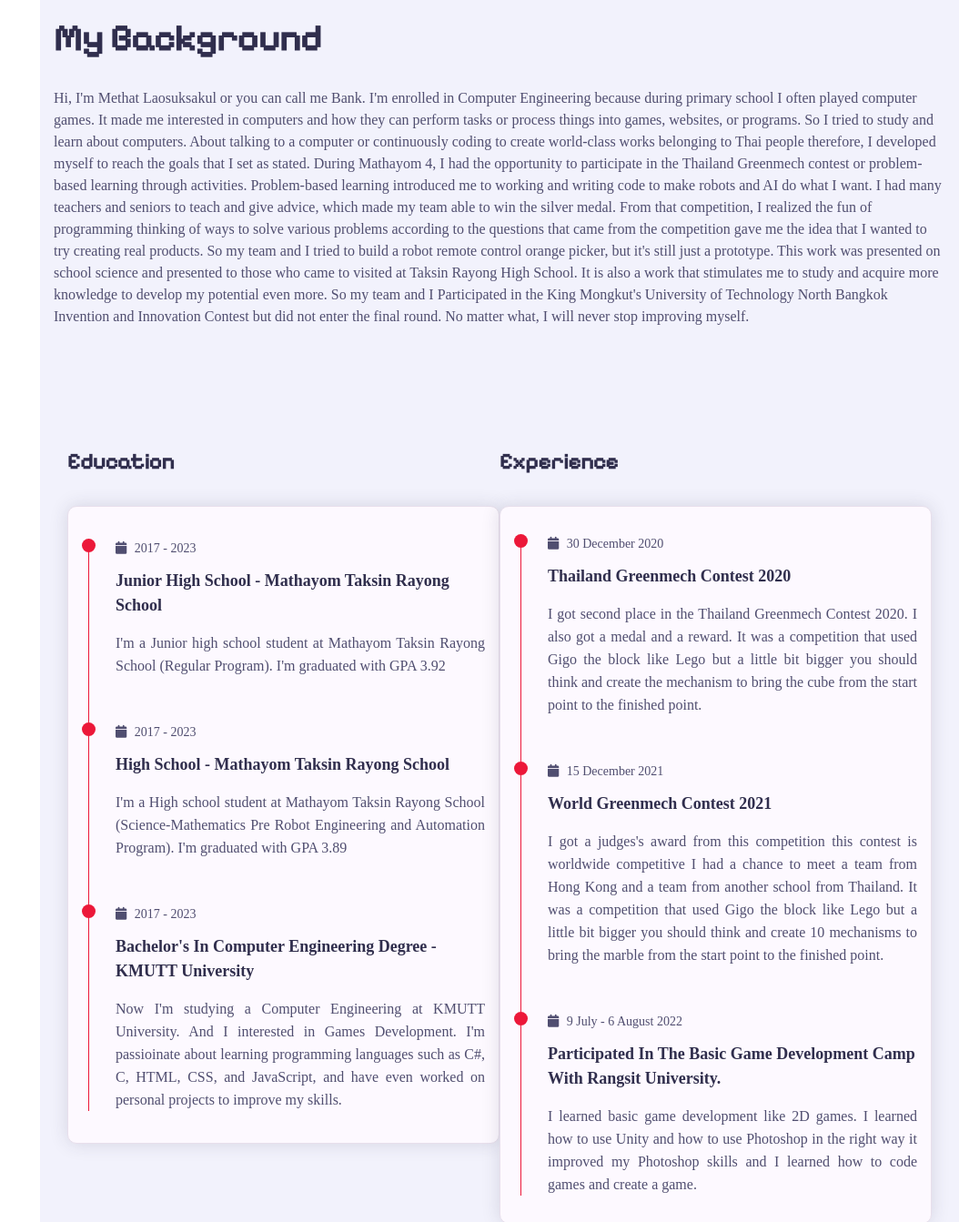
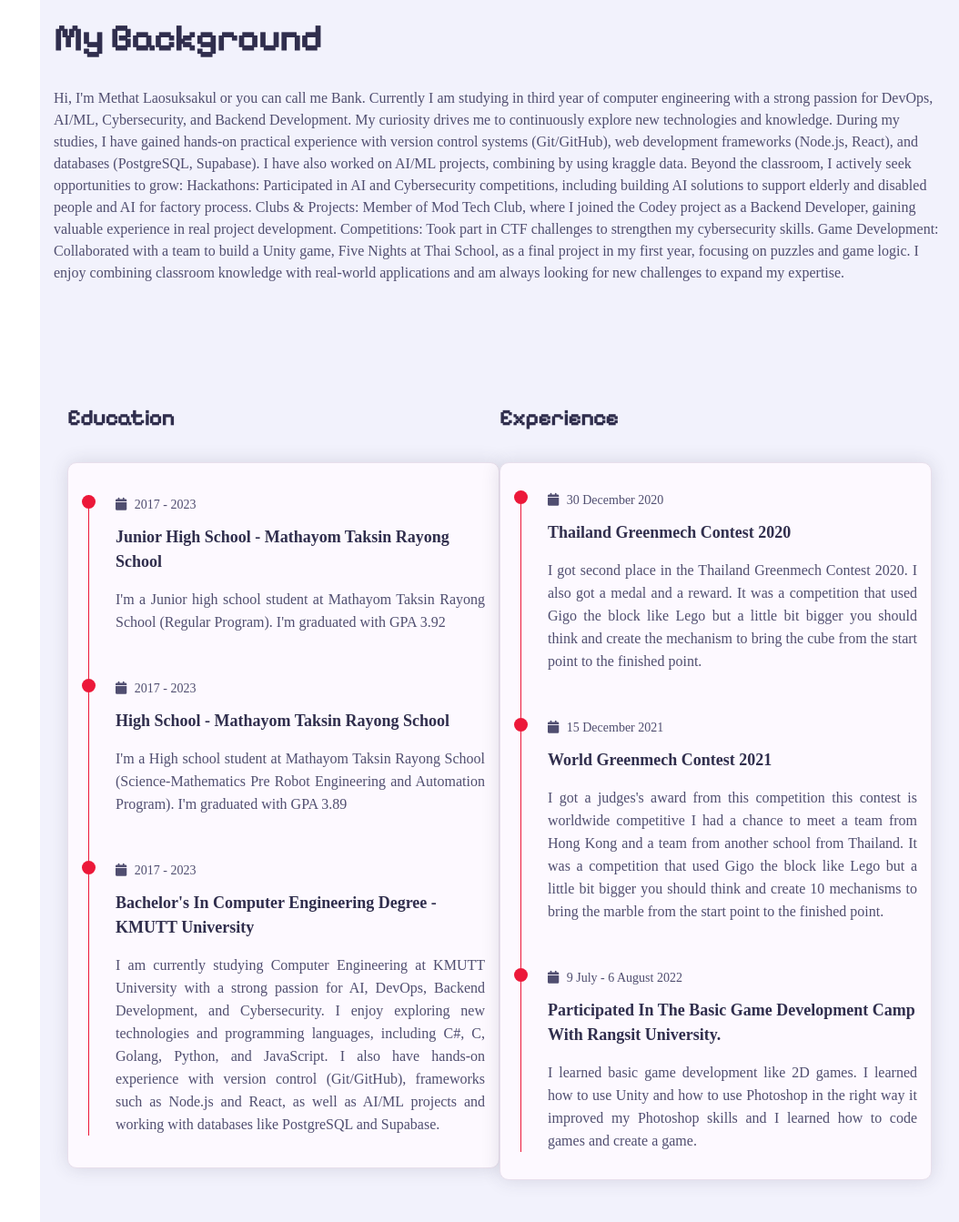
Before and after one commit to BankLSK/Portfolio, a plain HTML site: page index.html in a window 1280 px wide. Shown: the part 1246-2589 px from the top of the page at 91% size, without its empty margins (226-1280 px from the left). Drawn offline with nearby package versions, Linux system fonts and the light colour scheme; files whose address does not match are found by name.

Commit message:
New update

```diff
--- a/index.html
+++ b/index.html
@@ -49,7 +49,7 @@
                             <br>
                             <span class="typing">KMUTT</span>
                         </h3>
-                            <p>I'm a first-year student at KMUTT University, studying International Computer Engineering.</p>
+                            <p>I'm a third-year student at KMUTT University, studying International Computer Engineering.</p>
                             <a href="#about" class="btn hire-me">More About Me</a>
                     </div>
                     <div class="home-img padd-15">
@@ -69,7 +69,7 @@
                     <div class="about-content padd-15">
                         <div class="row">
                             <div class="about-text padd-15">
-                                <h3>Hi, I'm Methat Laosuksakul <br>or you can call me <span>Bank.</span><br>I'm a first-year student at <br><span>KMUTT University,</span><br><span>International Computer Engineering.</span></h3>
+                                <h3>Hi, I'm Methat Laosuksakul <br>or you can call me <span>Bank.</span><br>I'm a   third-year student at <br><span>KMUTT University,</span><br><span>International Computer Engineering.</span></h3>
                             </div>
                         </div>
                         <div class="row">
@@ -77,23 +77,16 @@
                                 <div class="row">
                                     <div class="history">
                                         <h5>My Background</h5>
-                                        <br><p>Hi, I'm Methat Laosuksakul or you can call me Bank. I'm enrolled in Computer Engineering because
-                                            during primary school I often played computer games. It made me interested in computers and
-                                            how they can perform tasks or process things into games, websites, or programs.
-                                            So I tried to study and learn about computers. About talking to a computer or continuously coding
-                                            to create world-class works belonging to Thai people therefore, I developed myself to reach the goals
-                                            that I set as stated.
-
-                                            During Mathayom 4, I had the opportunity to participate in the Thailand Greenmech contest or
-                                            problem-based learning through activities. Problem-based learning introduced me to working and writing code
-                                            to make robots and AI do what I want. I had many teachers and seniors to teach and give advice,
-                                            which made my team able to win the silver medal. From that competition, I realized the fun of programming
-                                            thinking of ways to solve various problems according to the questions that came from the competition gave me
-                                            the idea that I wanted to try creating real products. So my team and I tried to build a robot remote control orange picker,
-                                            but it's still just a prototype. This work was presented on school science and presented to those who came to visited at
-                                            Taksin Rayong High School. It is also a work that stimulates me to study and acquire more knowledge to develop my potential even more.
-                                            So my team and I Participated in the King Mongkut's University of Technology North Bangkok Invention and Innovation Contest but
-                                            did not enter the final round. No matter what, I will never stop improving myself.
+                                        <br><p>Hi, I'm Methat Laosuksakul or you can call me Bank. Currently I am studying in third year of computer engineering
+                                            with a strong passion for DevOps, AI/ML, Cybersecurity, and Backend Development. My curiosity drives me to continuously explore new technologies and knowledge. During my studies, I have gained hands-on practical experience with version control systems (Git/GitHub),
+                                            web development frameworks (Node.js, React), and databases (PostgreSQL, Supabase). I have also worked on AI/ML projects,
+                                            combining by using kraggle data.
+                                            Beyond the classroom, I actively seek opportunities to grow:
+                                            Hackathons: Participated in AI and Cybersecurity competitions, including building AI solutions to support elderly and disabled people and AI for factory process.
+                                            Clubs & Projects: Member of Mod Tech Club, where I joined the Codey project as a Backend Developer, gaining valuable experience in real project development.
+                                            Competitions: Took part in CTF challenges to strengthen my cybersecurity skills.
+                                            Game Development: Collaborated with a team to build a Unity game, Five Nights at Thai School, as a final project in my first year, focusing on puzzles and game logic.
+                                            I enjoy combining classroom knowledge with real-world applications and am always looking for new challenges to expand my expertise.
                                         </p>
                                     </div>
                                 </div>
@@ -141,9 +134,10 @@
                                                 </h3>
                                                 <h4 class="timeline-title">Bachelor's in Computer Engineering Degree - KMUTT University</h4>
                                             <p class="timeline-text">
-                                            Now I'm studying a Computer Engineering at KMUTT University.
-                                            And I interested in Games Development. I'm passioinate about learning programming languages such as
-                                            C#, C, HTML, CSS, and JavaScript, and have even worked on personal projects to improve my skills.
+                                            I am currently studying Computer Engineering at KMUTT University with a strong passion for AI,
+                                            DevOps, Backend Development, and Cybersecurity. I enjoy exploring new technologies and programming
+                                            languages, including C#, C, Golang, Python, and JavaScript. I also have hands-on experience with version control (Git/GitHub),
+                                            frameworks such as Node.js and React, as well as AI/ML projects and working with databases like PostgreSQL and Supabase.
                                                 </p>
                                                 </div>
                                             </div>
```
